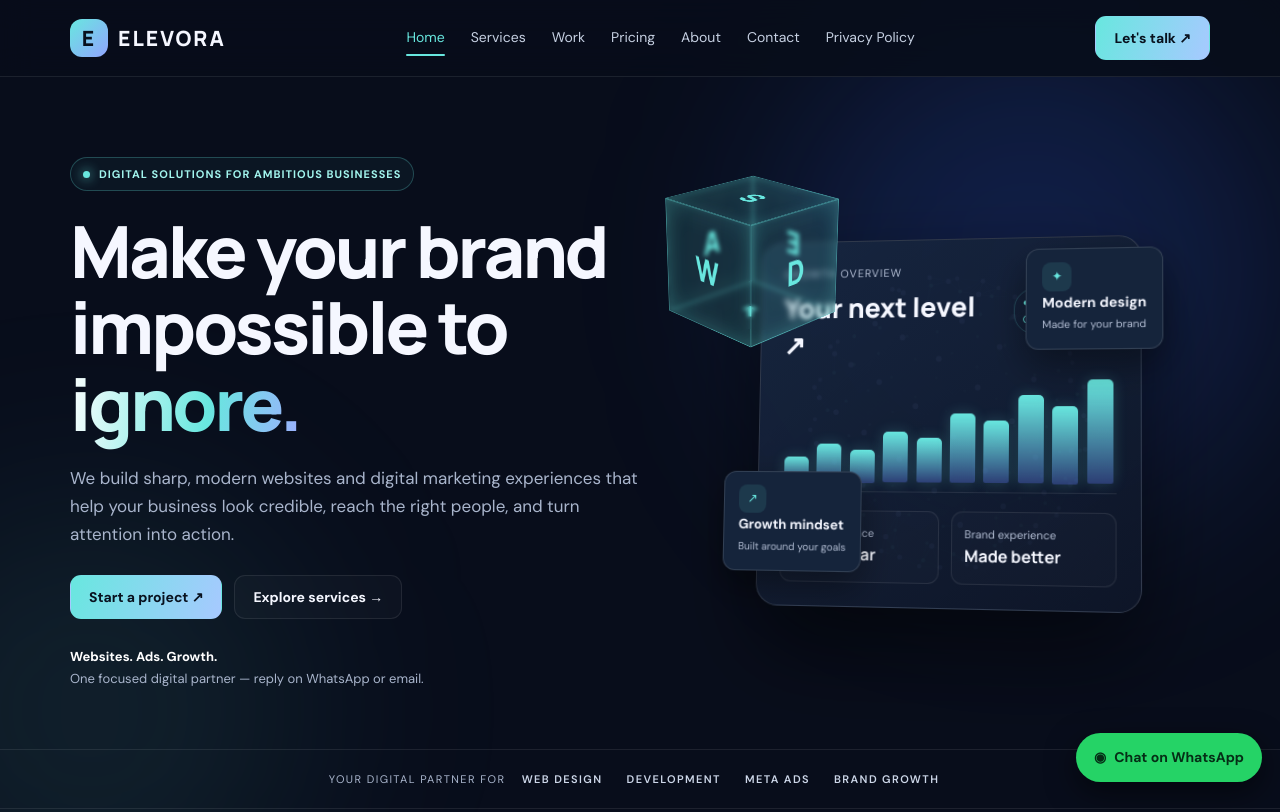
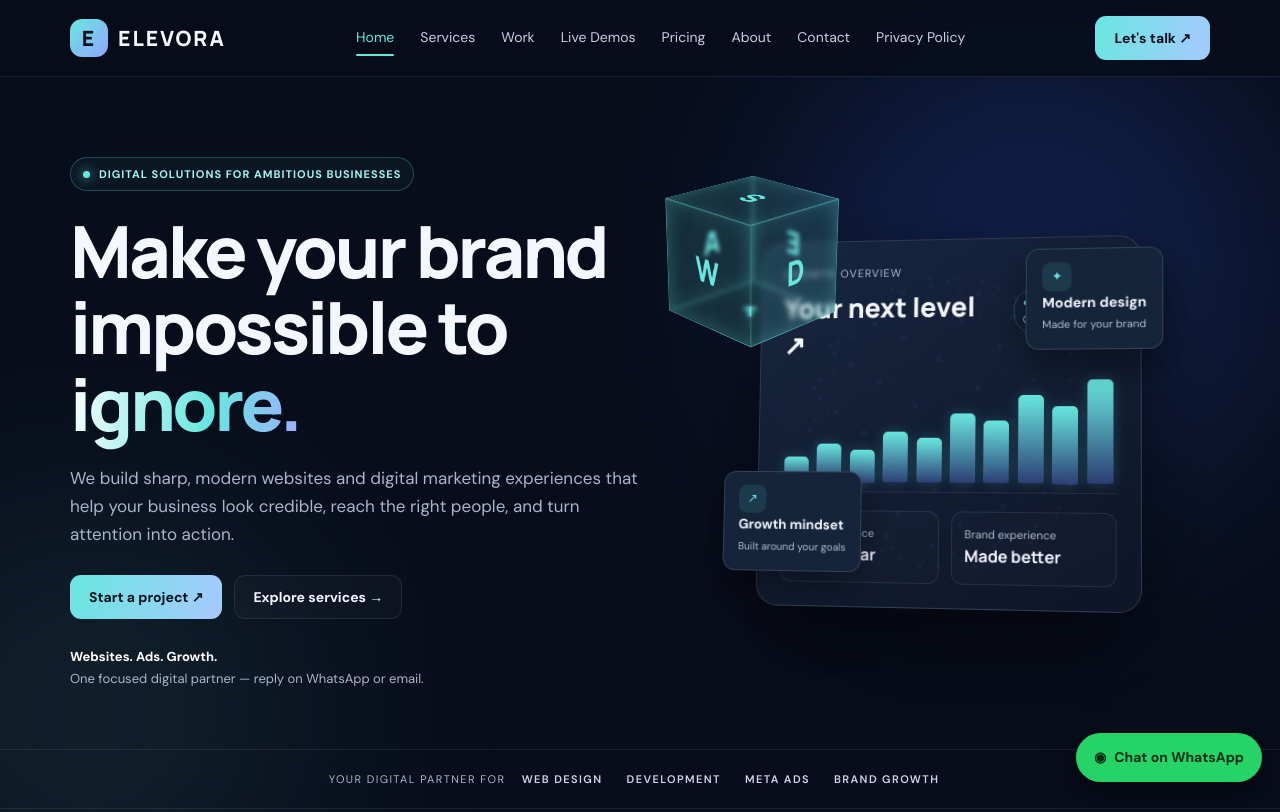
Before and after one commit to bahirehan52-bot/elevora-site, a plain HTML site: page index.html in a window 1280 px wide. Shown: the top 812 px of the page. Drawn offline with Linux system fonts and the light colour scheme.

Commit message:
Update index.html

```diff
--- a/index.html
+++ b/index.html
@@ -33,6 +33,7 @@
 <a href="index.html" class="active" aria-current="page">Home</a>
 <a href="services.html">Services</a>
 <a href="work.html">Work</a>
+<a href="demos.html">Live Demos</a>
 <a href="pricing.html">Pricing</a>
 <a href="about.html">About</a>
 <a href="contact.html">Contact</a>
```
